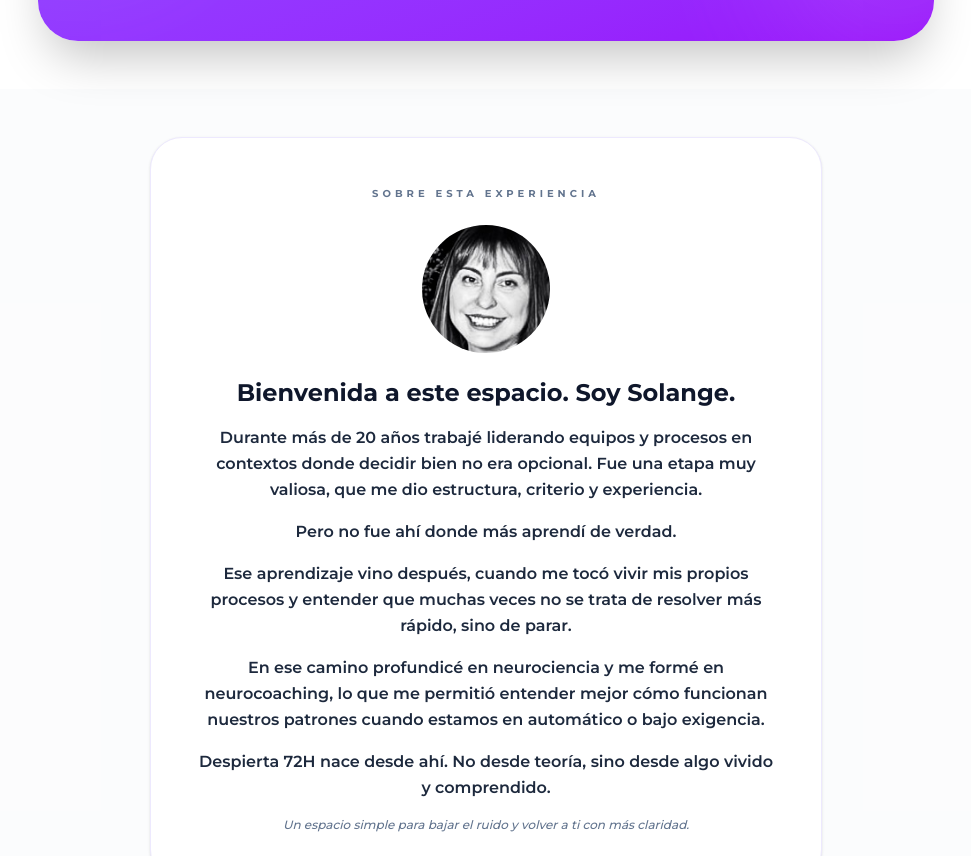
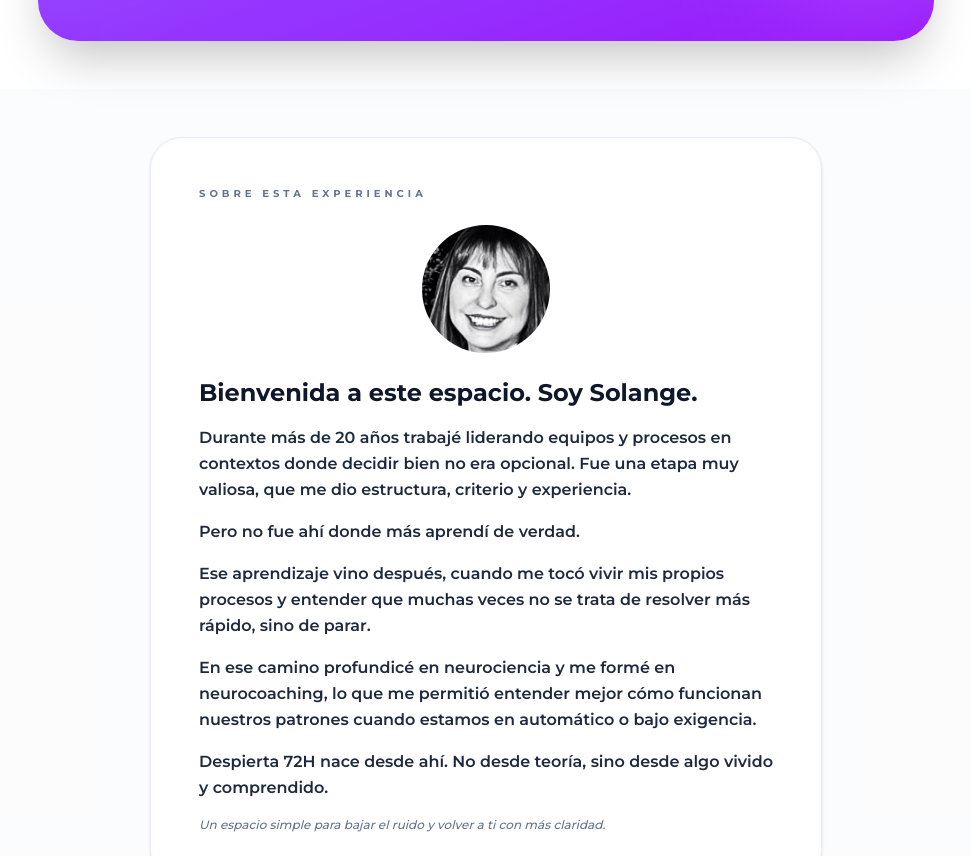
Before and after one commit to cursossolange/despierta-72h, a React (Vite) app: page / in a window 1280 px wide. Shown: the part 1984-2840 px from the top of the page, without its empty margins (154-1125 px from the left). Built offline with nearby package versions, Linux system fonts and the light colour scheme; no server answers.

Commit message:
Change text alignment in LandingPage component

```diff
--- a/src/components/LandingPage.tsx
+++ b/src/components/LandingPage.tsx
@@ -313,7 +313,7 @@ export default function LandingPage({ onPurchase }: LandingPageProps) {
       {/* Authority Section - Compacto */}
       <section className="py-12 bg-slate-50/50">
         <div className="container mx-auto px-6">
-          <div className="max-w-2xl mx-auto rounded-[2rem] bg-white border border-violet-100 p-8 md:p-12 shadow-sm flex flex-col items-center text-center">
+         <div className="max-w-2xl mx-auto rounded-[2rem] bg-white border border-violet-100 p-8 md:p-12 shadow-sm flex flex-col items-start text-left">
             <h3 className="text-[10px] font-black text-slate-500 uppercase tracking-[0.4em] mb-6">Sobre esta experiencia</h3>
 <img src="/foto-solange.jpg" alt="Solange" className="w-32 h-32 object-cover rounded-full mx-auto mb-6" />
             <div className="space-y-4">
```
